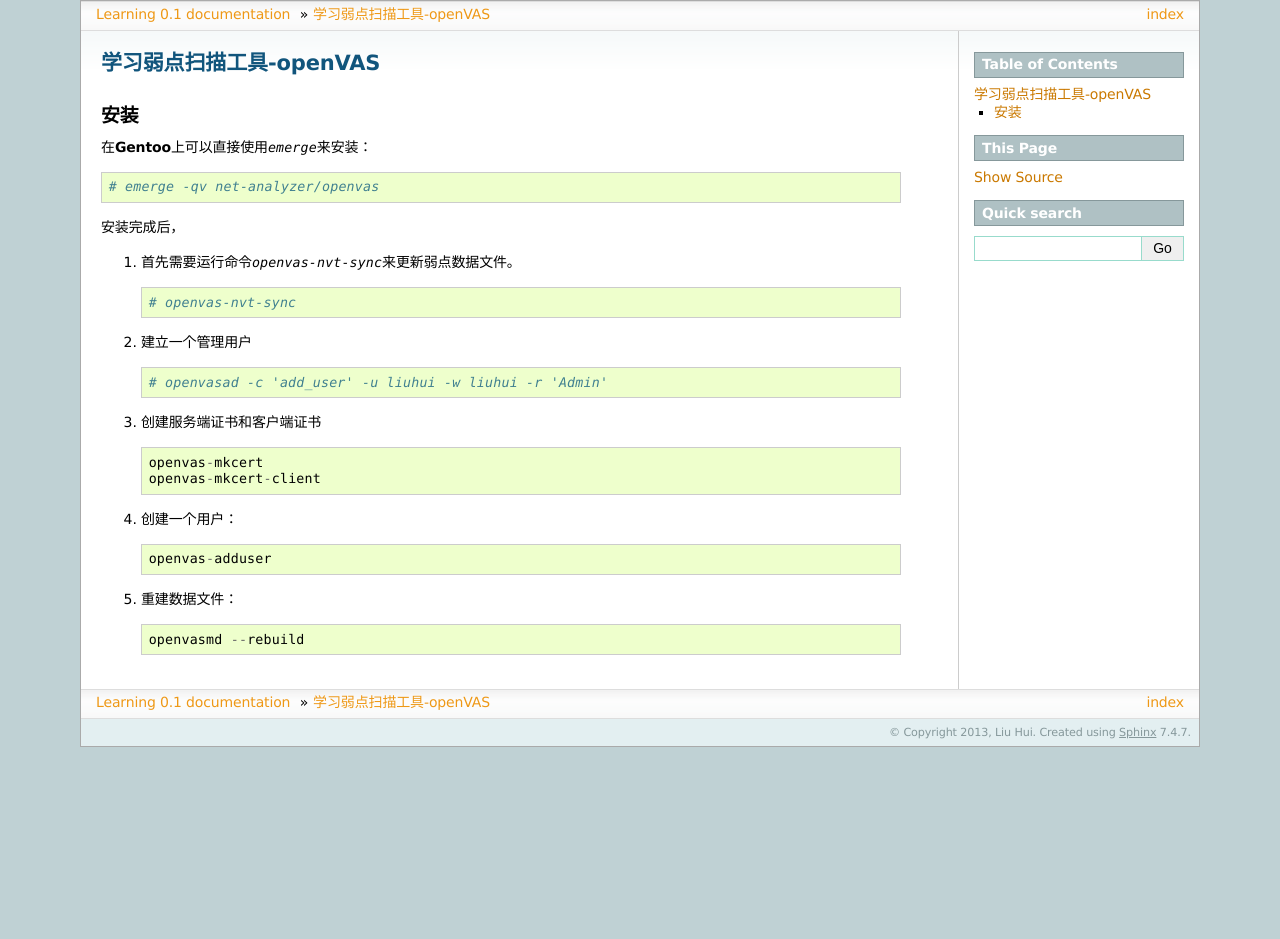
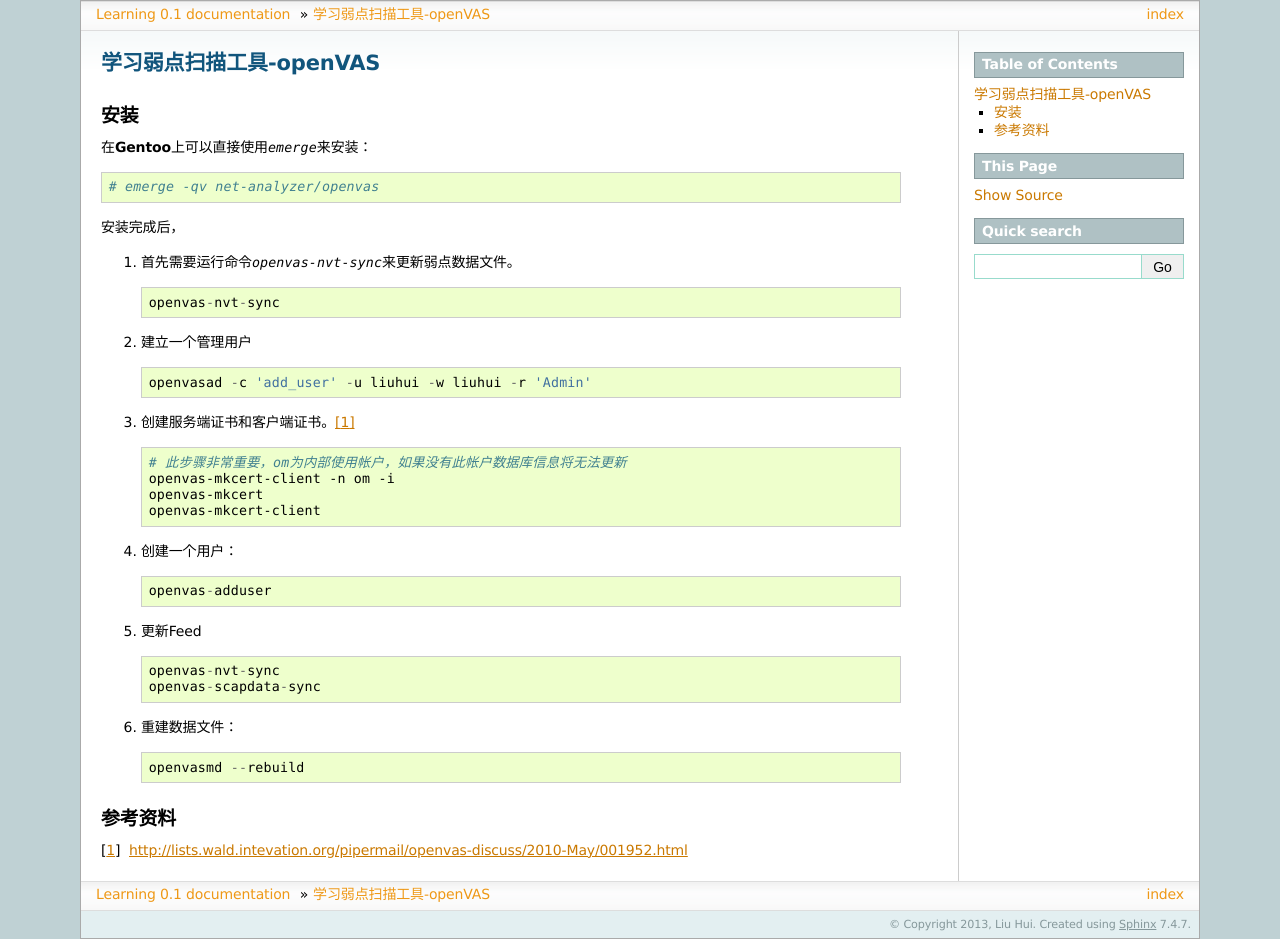
Before and after one commit to huiliu/learning.docs.hui, a Sphinx documentation site: the page built from source/openvas.rst, in a window 1280 px wide. Built offline with Sphinx 7.4.7, drawn with Linux system fonts in a browser that asks for light colours; formulas are drawn with MathJax 3; before the commit the page ends 900 px from its top, so only the background shows below that.

Commit message:
UPDATE openvas.rst
fixed an important step

```diff
--- a/source/openvas.rst
+++ b/source/openvas.rst
@@ -11,14 +11,18 @@
 
 1.  首先需要运行命令\ `openvas-nvt-sync`\ 来更新弱点数据文件。\ ::
 
-        # openvas-nvt-sync
+        openvas-nvt-sync
 
 2.  建立一个管理用户\ ::
 
-        # openvasad -c 'add_user' -u liuhui -w liuhui -r 'Admin'
+        openvasad -c 'add_user' -u liuhui -w liuhui -r 'Admin'
 
-3.  创建服务端证书和客户端证书\ ::
+3.  创建服务端证书和客户端证书。\ [#]_
 
+    .. code-block:: bash
+
+        # 此步骤非常重要，om为内部使用帐户，如果没有此帐户数据库信息将无法更新
+        openvas-mkcert-client -n om -i
         openvas-mkcert
         openvas-mkcert-client
 
@@ -26,6 +30,16 @@
 
         openvas-adduser
 
-5.  重建数据文件：\ ::
+5.  更新Feed\ ::
+
+        openvas-nvt-sync
+        openvas-scapdata-sync
+
+6.  重建数据文件：\ ::
 
         openvasmd --rebuild
+
+
+参考资料
+==========
+.. [#]  http://lists.wald.intevation.org/pipermail/openvas-discuss/2010-May/001952.html
```
